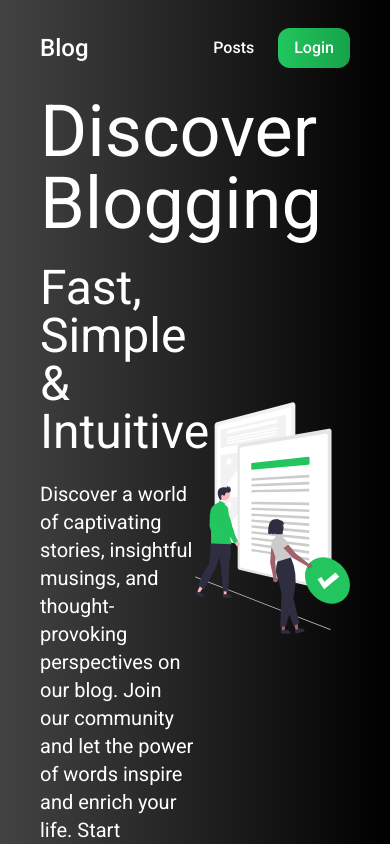
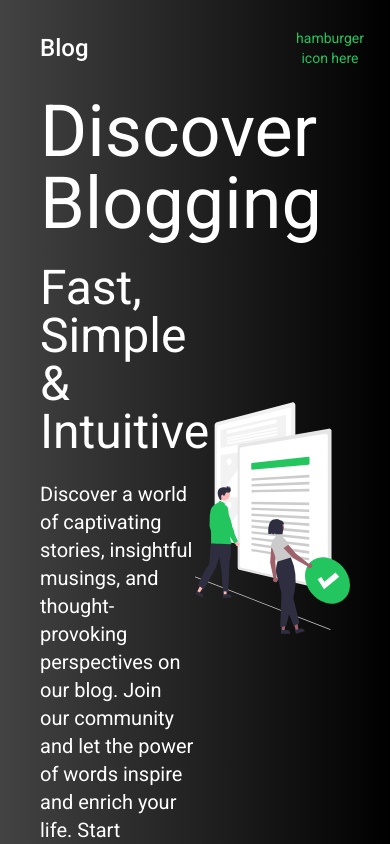
Before and after one commit to FilipTokar/blog, a Next.js app: page / in a window 390 px wide. Shown: the top 844 px of the page. Built offline with nearby package versions, Linux system fonts and the light colour scheme.

Commit message:
mobile and desktop version of Nav

```diff
--- a/components/Nav.jsx
+++ b/components/Nav.jsx
@@ -12,6 +12,8 @@ function Nav() {
       <Link href={"/"} className="text-2xl font-medium">
         Blog
       </Link>
+      {/* Desktop nav */}
+      <div className="sm:flex hidden">
         {signed ? (
           <div className="flex justify-center items-center gap-6 font-medium">
             <Link href={"/posts"} className=" hover:text-green-500">
@@ -27,7 +29,10 @@ function Nav() {
               className="rounded-full"
               alt="profile"
             />
-          <button onClick={() => isSigned((prev)=> !prev)} className="bg-gradient-to-r from-green-500 to-green-600 hover:from-green-600 hover:to-green-700 py-2 px-4 rounded-xl hover:bg-green-600">
+            <button
+              onClick={() => isSigned((prev) => !prev)}
+              className="bg-gradient-to-r from-green-500 to-green-600 hover:from-green-600 hover:to-green-700 py-2 px-4 rounded-xl hover:bg-green-600"
+            >
               Logout
             </button>
           </div>
@@ -36,8 +41,34 @@ function Nav() {
             <Link href={"/posts"} className=" hover:text-green-500">
               Posts
             </Link>
-          <button onClick={() => isSigned((prev)=> !prev)} className="bg-gradient-to-r from-green-500 to-green-600 hover:from-green-600 hover:to-green-700 py-2 px-4 rounded-xl hover:bg-green-600">
+            <button
+              onClick={() => isSigned((prev) => !prev)}
+              className="bg-gradient-to-r from-green-500 to-green-600 hover:from-green-600 hover:to-green-700 py-2 px-4 rounded-xl hover:bg-green-600"
+            >
               Login
+            </button>
+          </div>
+        )}
+      </div>
+      {/* mobile nav */}
+      {signed ? (
+        <div className="sm:hidden flex justify-center items-center gap-3 relative">
+          <Image
+            src={linkedin}
+            width={37}
+            height={37}
+            className="rounded-full cursor-pointer"
+            alt="profile"
+          />
+        </div>
+
+      ) : (
+        <div className="sm:hidden flex justify-center items-center gap-3 relative">
+          <button
+            type="button"
+            className="inline-flex items-center p-2 w-10 h-10 justify-center text-sm text-green-500 rounded-lg hover:bg-green-100 focus:outline-none focus:ring-2 focus:ring-green-500"
+          >
+            hamburger icon here
           </button>
         </div>
       )}
```
Lines whose indentation alone changed are shown as unchanged.
